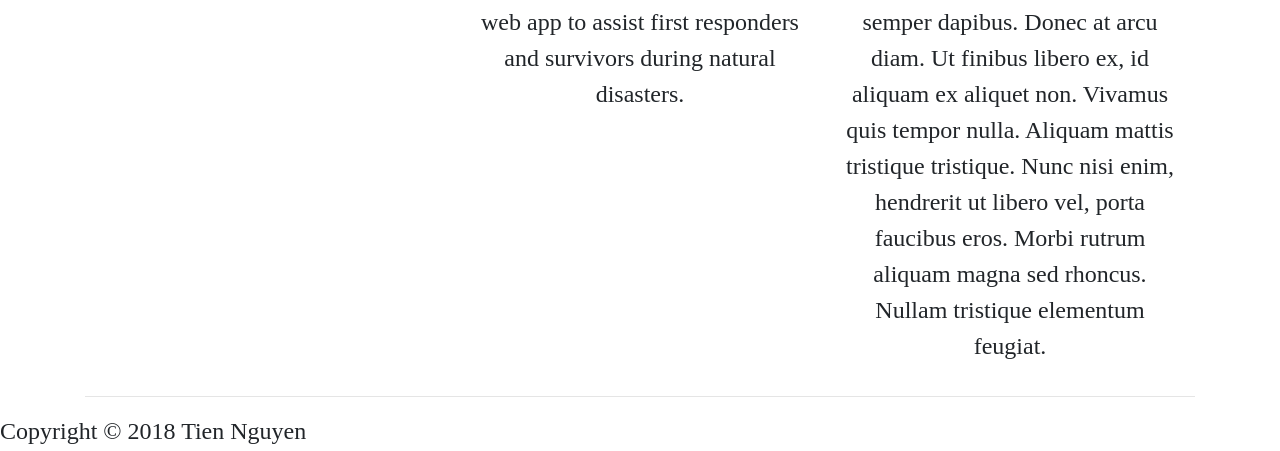
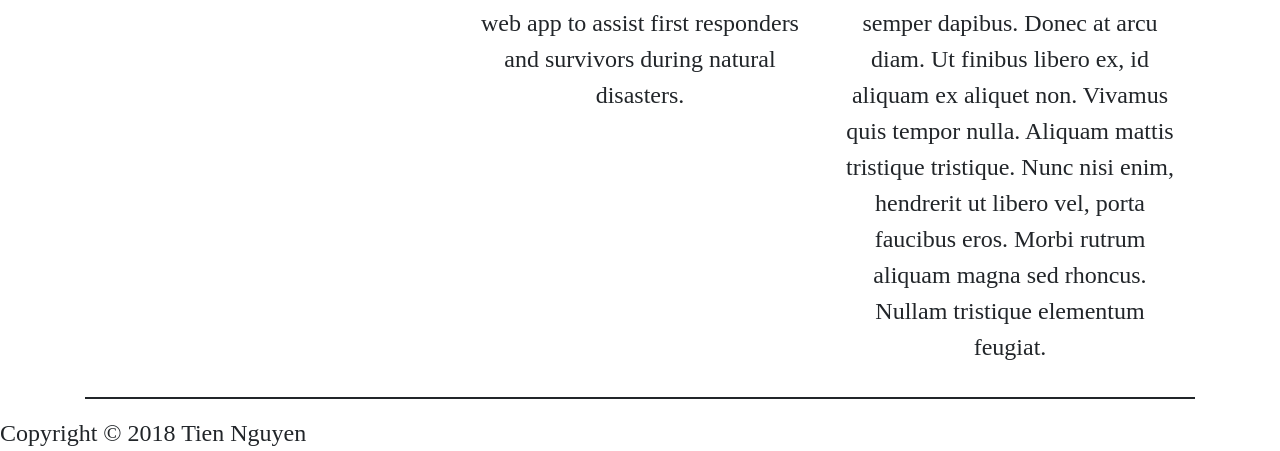
Before and after one commit to TienNguyen072399/TienNguyen072399.github.io, a plain HTML site: page index.html in a window 1280 px wide. Shown: the part 837-1288 px from the top of the page. Drawn offline with nearby package versions, Linux system fonts and the light colour scheme; a web font is replaced by a local one.

Commit message:
adjusted the hr styling

```diff
--- a/css.css
+++ b/css.css
@@ -1,6 +1,10 @@
 body {
 	font-family: 'Ranga', serif;
 	font-size: 1.5em;
+}
+
+hr {
+	border-top: 2px solid #212529;
 }
 
 .jumbo-heading-bg {
```
